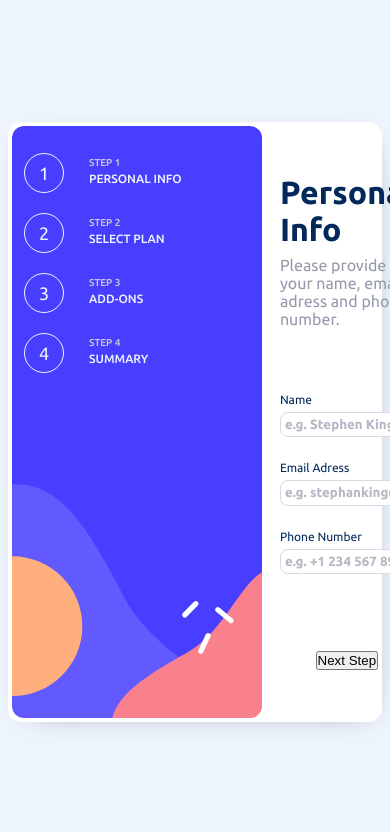
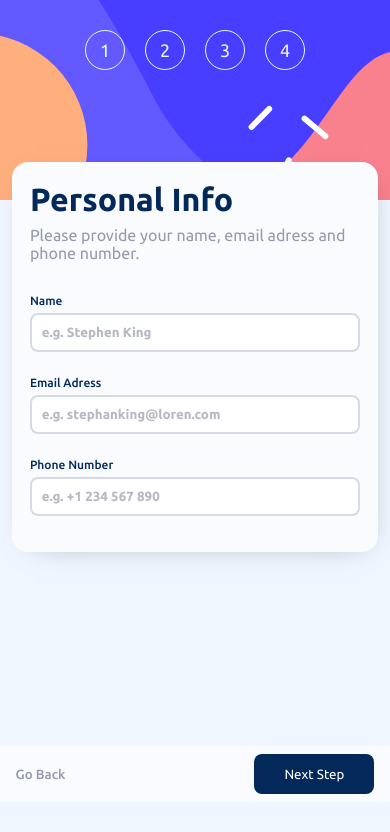
Before and after one commit to 484Irgang/Multi-steps-form, a Vue app: page / in a window 390 px wide. Shown: the top 832 px of the page. Built offline with nearby package versions, Linux system fonts and the light colour scheme.

Commit message:
Interface do step 1 finalizada e deixando tudo responsivo para mobile

```diff
--- a/index.html
+++ b/index.html
@@ -14,6 +14,9 @@
         padding: 0;
         box-sizing: border-box;
       }
+      #app{
+        background-color: hsl(217, 100%, 97%);
+      }
     </style>
   </head>
   <body>
--- a/src/App.vue
+++ b/src/App.vue
@@ -22,7 +22,6 @@
     height: 100vh;
     overflow: hidden;
     padding: 2%;
-    background-color: #EEF5FF;
     display: flex;
     flex-direction: column;
     align-items: center;
@@ -37,4 +36,15 @@
     border-radius: 14px;
     box-shadow: 4px 6px 30px -20px rgba(0, 0, 0, 0.5);
   }
+
+  @media screen and (max-width: 768px){
+    .container{
+      overflow: auto;
+    }
+    .container > div{
+      background-color: transparent;
+      box-shadow: none;
+    }
+  }
+
 </style>
--- /dev/null
+++ b/src/components/ButtonNext.vue
@@ -0,0 +1,59 @@
+<script></script>
+
+<template>
+    <div class="container-button">
+        <button>Next Step</button>
+        <button>Go Back</button>
+    </div>
+</template>
+
+<style scoped>
+.container-button{
+    width: 100%;
+    max-width: 450px;
+    justify-self: flex-end;
+    display: flex;
+    flex-direction: row-reverse;
+    justify-content: space-between;
+    align-items: center;
+}
+.container-button button:first-of-type{
+    width: 120px;
+    height: 40px;
+    border: none;
+    border-radius: 8px;
+    font-family: Ubuntu;
+    font-weight: 400;
+    color: #ffffff;
+    background-color: #02295a;
+    cursor: pointer;
+    transition-duration: 0.4s;
+}
+.container-button button:first-of-type:hover{
+    background-color: #043775;
+}
+.container-button button:last-of-type{
+    height: 25px;
+    border: none;
+    background-color: transparent;
+    cursor: pointer;
+    font-family: Ubuntu;
+    font-weight: 500;
+    color: hsl(231, 11%, 63%);
+    transition-duration: 0.4s;
+}
+.container-button button:last-of-type:hover{
+    color: hsl(231, 7%, 37%);
+}
+
+@media screen and (max-width: 768px){
+    .container-button{
+        width: 100%;
+        max-width: initial;
+        padding: 2% 4%;
+        background-color: hsl(231, 100%, 99%);
+        position: absolute;
+        bottom: 5%;
+    }
+}
+</style>
--- a/src/components/MultiStepsForm.vue
+++ b/src/components/MultiStepsForm.vue
@@ -34,8 +34,6 @@ export default{
 
 <style scoped>
     .personal-box{
-        width: 100%;
-        height: 100%;
         display: flex;
         padding: 1%;
         justify-content: space-between;
@@ -83,4 +81,30 @@ export default{
         margin: 4px 0;
         color: #cccccc;
     }
+
+    @media screen and (max-width: 768px){
+        .box-steps{
+            width: 100%;
+            height: 30%;
+            max-width: initial;
+            max-height: 200px;
+            border-radius: 0;
+            padding-top: 0;
+            position: absolute;
+            top: 0;
+            left: 0;
+            z-index: 1;
+            background-image: url("../assets/bg-sidebar-mobile.svg");
+        }
+        .box-steps ul{
+            display: flex;
+            justify-content: center;
+        }
+        .step{
+            margin: 30px 10px;
+        }
+        .step > p{
+            display: none;
+        }
+    }
 </style>
--- a/src/components/PersonalInfo.vue
+++ b/src/components/PersonalInfo.vue
@@ -1,4 +1,10 @@
-<script></script>
+<script>
+    import ButtonNext from './ButtonNext.vue'
+
+    export default{
+        components: {ButtonNext}
+    }
+</script>
 
 <template>
     <div class="container-personal-info">
@@ -14,7 +20,7 @@
             <p>Phone Number</p>
             <input type="text" id="number" placeholder="e.g. +1 234 567 890"/>
         </div>
-        <button>Next Step</button>
+        <ButtonNext/>
     </div>
 </template>
 
@@ -25,7 +31,7 @@
         display: flex;
         flex-direction: column;
         align-items: center;
-        padding: 5%;
+        padding: 2%;
         justify-content: space-around;
     }
     .container-personal-info > div:first-of-type{
@@ -48,25 +54,41 @@
         color: #02295a;
         margin: 6px 0;
         font-size: 12px;
-        font-weight: 400;
+        font-weight: 500;
     }
     .form-personal-info > input[type=text]{
         width: 100%;
         padding: 3%;
         border-radius: 8px;
-        border: 1px solid rgb(214, 217, 230);
+        border: 2px solid rgb(214, 217, 230);
         margin-bottom: 18px;
         cursor: pointer;
-        font-weight: 500;
+        font-weight: 700;
         font-family: Ubuntu;
         color: #02244d;
     }
     .form-personal-info > input[type=text]:focus{
-        border: 1px solid #02295a;
+        border: 2px solid #02295a;
         outline: none;
     }
     .form-personal-info > input[type=text]::placeholder{
         font-weight: 600;
         color: rgba(150, 153, 171, 0.7);
     }
+
+    @media screen and (max-width: 768px){
+        .container-personal-info{
+            width: 100%;
+            height: fit-content;
+            z-index: 2;
+            background-color: hsl(231, 100%, 99%);
+            border-radius: 16px;
+            box-shadow: 4px 6px 30px -20px rgb(0 0 0 / 50%);
+            padding: 5%;
+            margin-top: 10%;
+        }
+        .form-personal-info{
+            margin-top: 8%;
+        }
+    }
 </style>
```
